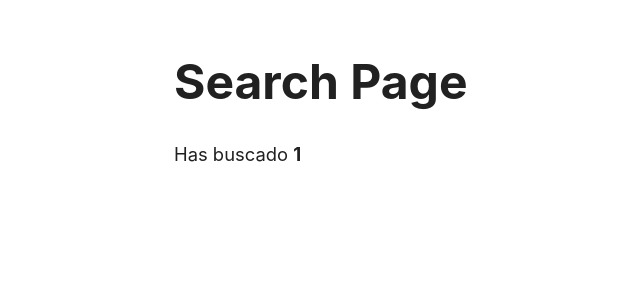
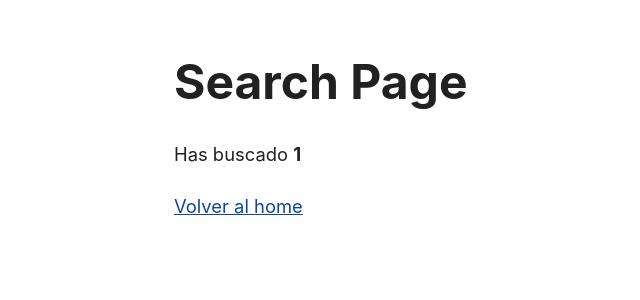
Before and after one commit to SlaytherZR7/router-react, a React app: page /search/1 in a window 1280 px wide. Shown: the top 300 px of the page, without its empty margins (106-746 px from the left). Built offline with nearby package versions, Linux system fonts and the light colour scheme; the HTML template or start-up script is replaced by a standard one.

Commit message:
add link to navigate back to home on SearchPage

```diff
--- a/src/pages/Search.jsx
+++ b/src/pages/Search.jsx
@@ -1,4 +1,5 @@
 import { useEffect } from 'react'
+import { Link } from '../components/Link'
 
 export default function SearchPage ({ routeParams }) {
   useEffect(() => {
@@ -9,6 +10,7 @@ export default function SearchPage ({ routeParams }) {
     <>
       <h1>Search Page</h1>
       <p>Has buscado <strong>{routeParams.query}</strong></p>
+      <Link to='/'>Volver al home</Link>
     </>
   )
 }
```
